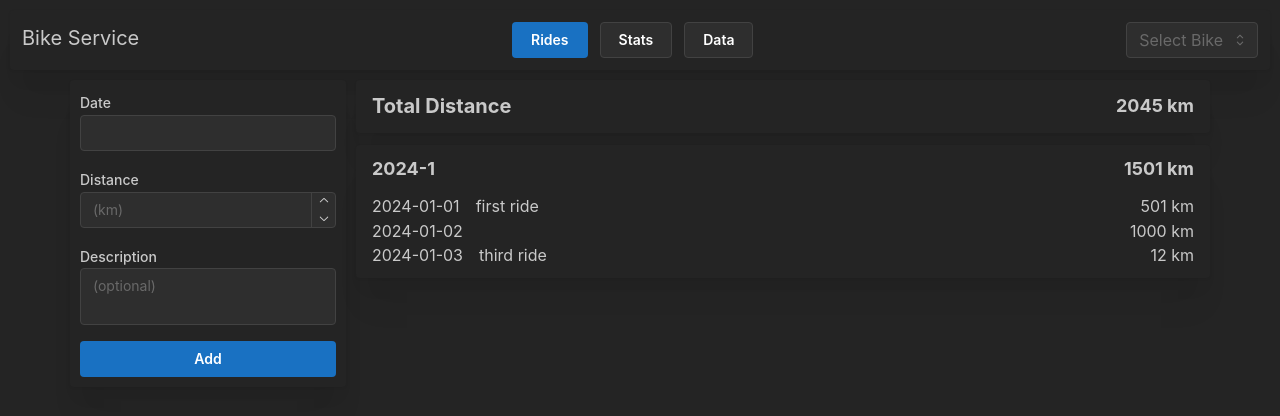
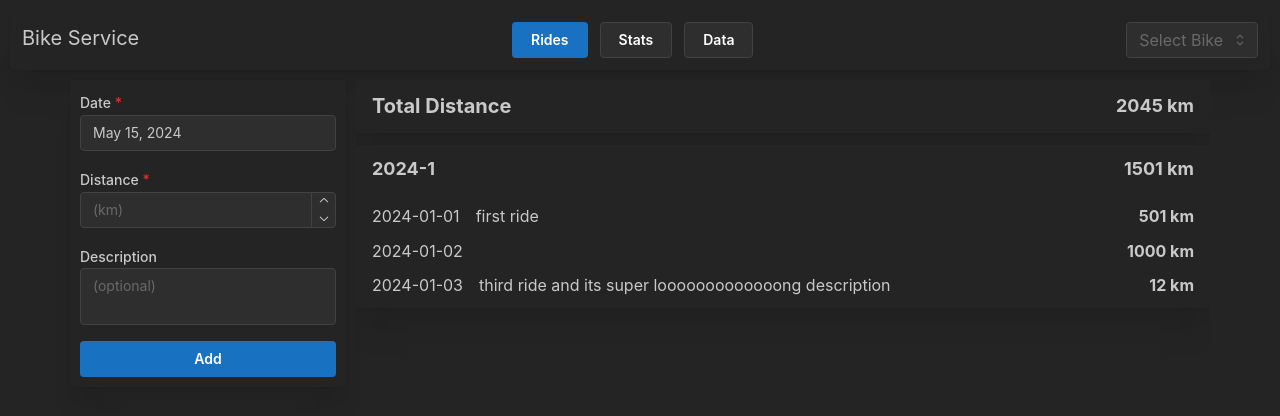
Before and after one commit to Jinderamarak/bike-service, a React (Vite) app in the folder frontend/: page / in a window 1280 px wide. Shown: the top 416 px of the page. Built offline with nearby package versions, Linux system fonts and the light colour scheme.

Commit message:
feat: finish rides page

```diff
--- a/frontend/src/pages/Rides.jsx
+++ b/frontend/src/pages/Rides.jsx
@@ -8,8 +8,11 @@ import {
   NumberInput,
   Textarea,
   Button,
+  Drawer,
 } from "@mantine/core";
 import { DateInput } from "@mantine/dates";
+import { useForm } from "@mantine/form";
+import { useState } from "react";
 
 const RidesList = [
   {
@@ -19,24 +22,78 @@ const RidesList = [
     rides: [
       { id: 1, date: "2024-01-01", distance: 501, description: "first ride" },
       { id: 2, date: "2024-01-02", distance: 1000 },
-      { id: 3, date: "2024-01-03", distance: 12, description: "third ride" },
+      {
+        id: 3,
+        date: "2024-01-03",
+        distance: 12,
+        description: "third ride and its super looooooooooooong description",
+      },
     ],
   },
 ];
 
 export default function Rides() {
+  const [editing, setEditing] = useState();
+  const editedRide = RidesList.flatMap((ride) => ride.rides).find(
+    (r) => r.id === editing
+  );
+
+  const newForm = useForm({
+    mode: "uncontrolled",
+    initialValues: {
+      date: new Date(),
+      distance: "",
+      description: "",
+    },
+    validate: {
+      distance: (value) =>
+        value > 0 ? null : "Distance should be greater than 0",
+    },
+  });
+
+  function createRide() {
+    const { date, distance, description } = newForm.getValues();
+    alert(`Creating ride: ${date}, ${distance} km, ${description}`);
+  }
+
   return (
     <Container size="lg" style={{ width: "100%" }} p="0">
-      <Flex direction={{ base: "column", xs: "row" }} wrap="wrap" gap="xs">
+      <Flex direction={{ base: "column", xs: "row" }} wrap="nowrap" gap="xs">
         <Paper shadow="xl" p="xs" style={{ flexShrink: 0 }}>
+          <form onSubmit={newForm.onSubmit(createRide)}>
             <Stack>
-            <DateInput label="Date" />
-            <NumberInput label="Distance" placeholder="(km)" />
-            <Textarea label="Description" placeholder="(optional)" />
-            <Button variant="filled">Add</Button>
+              <DateInput
+                withAsterisk
+                label="Date"
+                key={newForm.key("date")}
+                {...newForm.getInputProps("date")}
+              />
+              <NumberInput
+                withAsterisk
+                label="Distance"
+                placeholder="(km)"
+                key={newForm.key("distance")}
+                {...newForm.getInputProps("distance")}
+              />
+              <Textarea
+                label="Description"
+                placeholder="(optional)"
+                key={newForm.key("description")}
+                {...newForm.getInputProps("description")}
+              />
+              <Button variant="filled" type="submit">
+                Add
+              </Button>
             </Stack>
+          </form>
         </Paper>
-        <Stack gap="sm" style={{ flexGrow: 1 }}>
+        <Stack
+          gap="sm"
+          style={{
+            flexGrow: 1,
+            overflow: "hidden",
+          }}
+        >
           <Paper shadow="xl" py="xs" px="md">
             <Group justify="space-between">
               <Text fw="bold" size="xl">
@@ -54,6 +111,7 @@ export default function Rides() {
               py="xs"
               px="md"
             >
+              <Stack gap="xs">
                 <Group justify="space-between" pb="xs">
                   <Text fw="bold" size="lg">
                     {ride.year}-{ride.month}
@@ -63,16 +121,65 @@ export default function Rides() {
                   </Text>
                 </Group>
                 {ride.rides.map((ride) => (
-                <Group key={ride.id} justify="flex-start">
-                  <Text>{ride.date}</Text>
-                  <Text style={{ flexGrow: 1 }}>{ride.description}</Text>
-                  <Text size="md">{ride.distance} km</Text>
+                  <Group
+                    key={ride.id}
+                    justify="flex-start"
+                    style={{
+                      cursor: "pointer",
+                      flexWrap: "nowrap",
+                      overflow: "hidden",
+                    }}
+                    onClick={() => setEditing(ride.id)}
+                  >
+                    <Text style={{ flexShrink: 0 }}>{ride.date}</Text>
+                    <Text
+                      style={{
+                        flexGrow: 1,
+                        overflow: "hidden",
+                        whiteSpace: "nowrap",
+                        textOverflow: "ellipsis",
+                      }}
+                    >
+                      {ride.description}
+                    </Text>
+                    <Text size="md" fw="bolder" style={{ flexShrink: 0 }}>
+                      {ride.distance} km
+                    </Text>
                   </Group>
                 ))}
+              </Stack>
             </Paper>
           ))}
         </Stack>
       </Flex>
+      <Drawer
+        offset={8}
+        radius="md"
+        opened={editing}
+        onClose={() => setEditing(undefined)}
+        title="Editing Ride"
+        position="right"
+      >
+        <Stack gap="sm">
+          <DateInput label="Date" />
+          <NumberInput
+            label="Distance"
+            placeholder="(km)"
+            value={editedRide?.distance}
+          />
+          <Textarea
+            label="Description"
+            placeholder="(optional)"
+            value={editedRide?.description}
+          />
+          <Group justify="space-between">
+            <Button variant="filled">Save</Button>
+            <Button variant="light" color="red">
+              Delete
+            </Button>
+          </Group>
+        </Stack>
+      </Drawer>
     </Container>
   );
 }
```
Lines whose indentation alone changed are shown as unchanged.
